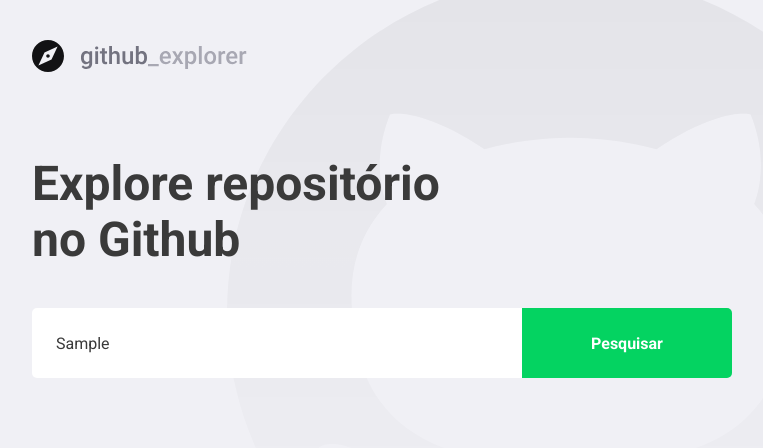
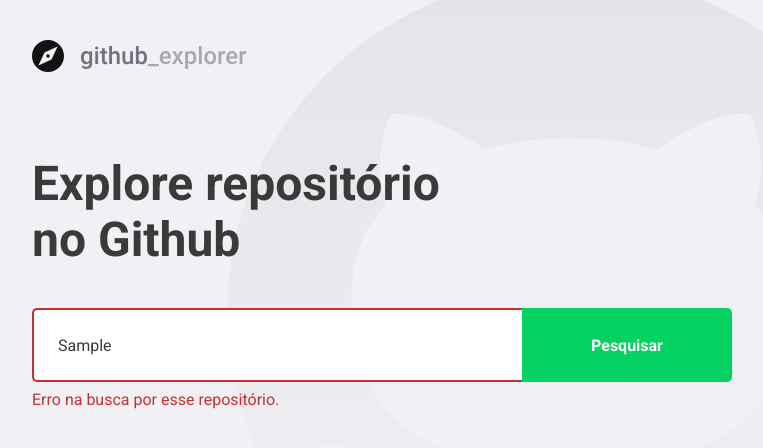
Before and after one commit to Johnny-Saraiva/github-explorer, a React (Create React App) app: page / in a window 1280 px wide. Both pictures are taken after typing "Sample" into the empty fields and a click on the button "Pesquisar". Shown: the top 448 px of the page, without its empty margins (128-891 px from the left). Built offline with nearby package versions, Linux system fonts and the light colour scheme; no server answers.

Commit message:
Added error message when submit form

```diff
--- a/src/pages/Dashboard/index.tsx
+++ b/src/pages/Dashboard/index.tsx
@@ -4,7 +4,7 @@
 
 import logoImg from '../../assets/logo.svg';
 
-import { Title, Form, Repositories } from './style';
+import { Title, Form, Repositories, Error } from './style';
 
 interface Repository {
   full_name: string;
@@ -17,18 +17,27 @@
 
 const Dashboard: React.FC = () => {
   const [newRepo, setNewRepo] = useState('');
+  const [inputError, setImputError] = useState('');
   const [repositories, setRepositories] = useState<Repository[]>([]);
 
   async function handleAddRepository(
     event: FormEvent<HTMLFormElement>,
   ): Promise<void> {
     event.preventDefault();
-    const response = await api.get<Repository>(`repos/${newRepo}`);
+    if (!newRepo) {
+      setImputError('Digite o autor/nome do repositório.');
+      return;
+    }
+    try {
+      const response = await api.get<Repository>(`repos/${newRepo}`);
+      const repository = response.data;
 
-    const repository = response.data;
-
-    setRepositories([...repositories, repository]);
-    setNewRepo('');
+      setRepositories([...repositories, repository]);
+      setNewRepo('');
+      setImputError('');
+    } catch (error) {
+      setImputError('Erro na busca por esse repositório.');
+    }
   }
 
   return (
@@ -36,7 +45,7 @@
       <img src={logoImg} alt="Github Explorer" />
       <Title>Explore repositório no Github</Title>
 
-      <Form onSubmit={handleAddRepository}>
+      <Form hasError={!!inputError} onSubmit={handleAddRepository}>
         <input
           value={newRepo}
           onChange={(e) => setNewRepo(e.target.value)}
@@ -45,6 +54,8 @@
         />
         <button type="submit">Pesquisar</button>
       </Form>
+
+      {inputError && <Error>{inputError}</Error>}
 
       <Repositories>
         {repositories.map((repository) => (
--- a/src/pages/Dashboard/style.ts
+++ b/src/pages/Dashboard/style.ts
@@ -1,16 +1,20 @@
-import styled from 'styled-components';
+import styled, { css } from 'styled-components';
 import { shade } from 'polished';
+
+interface FormProps {
+  hasError: boolean;
+}
 
 export const Title = styled.h1`
   font-size: 48px;
-  color: #3A3A3A;
+  color: #3a3a3a;
   max-width: 450px;
   line-height: 56px;
 
   margin-top: 80px;
 `;
 
-export const Form = styled.form`
+export const Form = styled.form<FormProps>`
   margin-top: 40px;
   max-width: 700px;
 
@@ -22,7 +26,15 @@
     padding: 0 24px;
     border: 0;
     border-radius: 5px 0 0 5px;
-    color: #3A3A3A;
+    color: #3a3a3a;
+    border: 2px solid #fff;
+    border-right: 0;
+
+    ${(props) =>
+      props.hasError &&
+      css`
+        border-color: #c53030;
+      `}
 
     &::placeholder {
       color: #a8a8b3;
@@ -31,7 +43,7 @@
 
   button {
     width: 210px;
-    height: 70px;
+    height: 74px;
     background: #04d361;
     border-radius: 0px 5px 5px 0px;
     border: 0;
@@ -45,12 +57,18 @@
   }
 `;
 
+export const Error = styled.span`
+  display: block;
+  color: #c53030;
+  margin-top: 8px;
+`;
+
 export const Repositories = styled.div`
   margin-top: 80px;
   max-width: 700px;
 
   a {
-    background: #FFF;
+    background: #fff;
     border-radius: 5px;
     width: 100%;
     padding: 24px;
@@ -95,5 +113,4 @@
       color: #cbcbd6;
     }
   }
-
 `;
```
